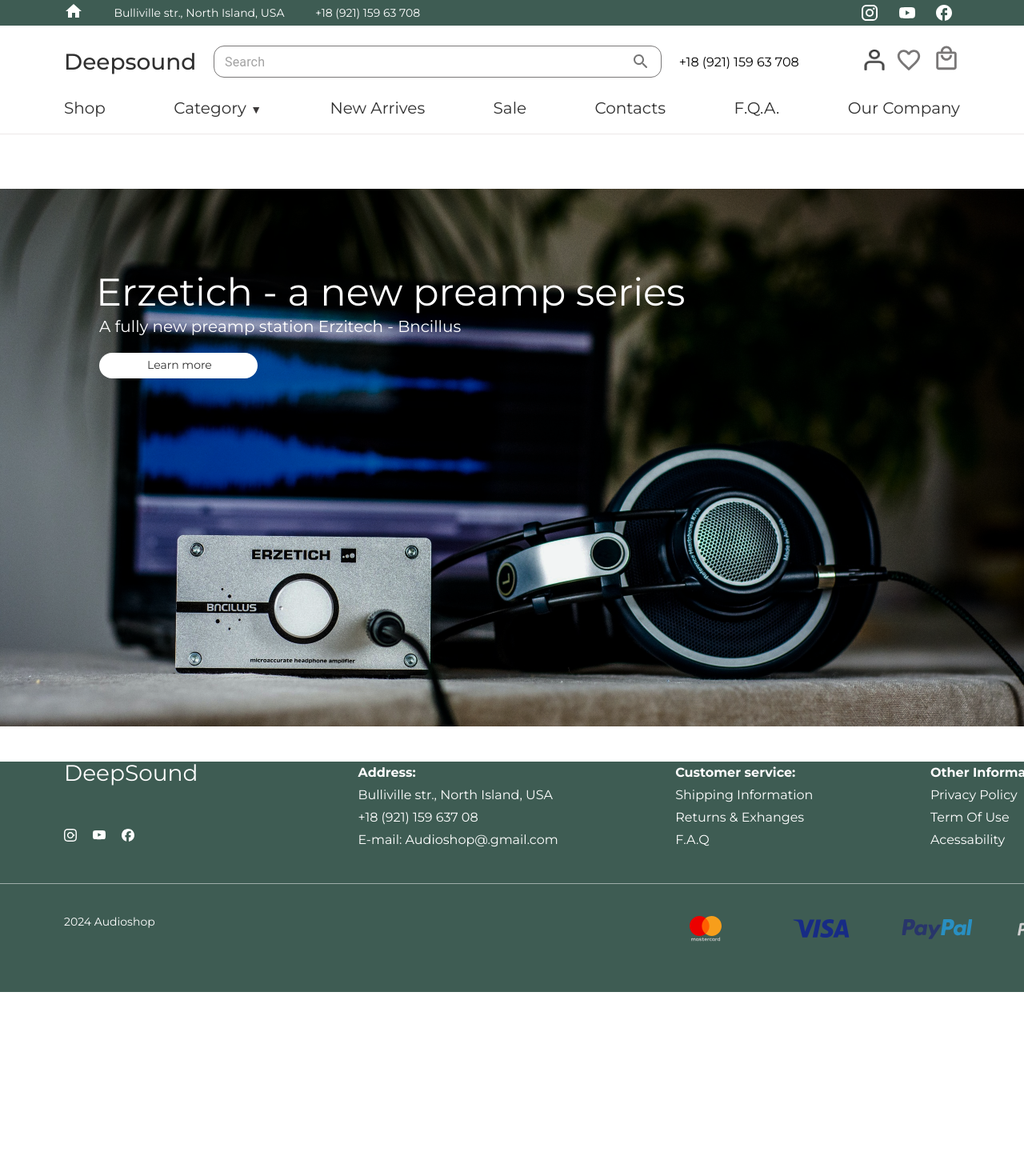
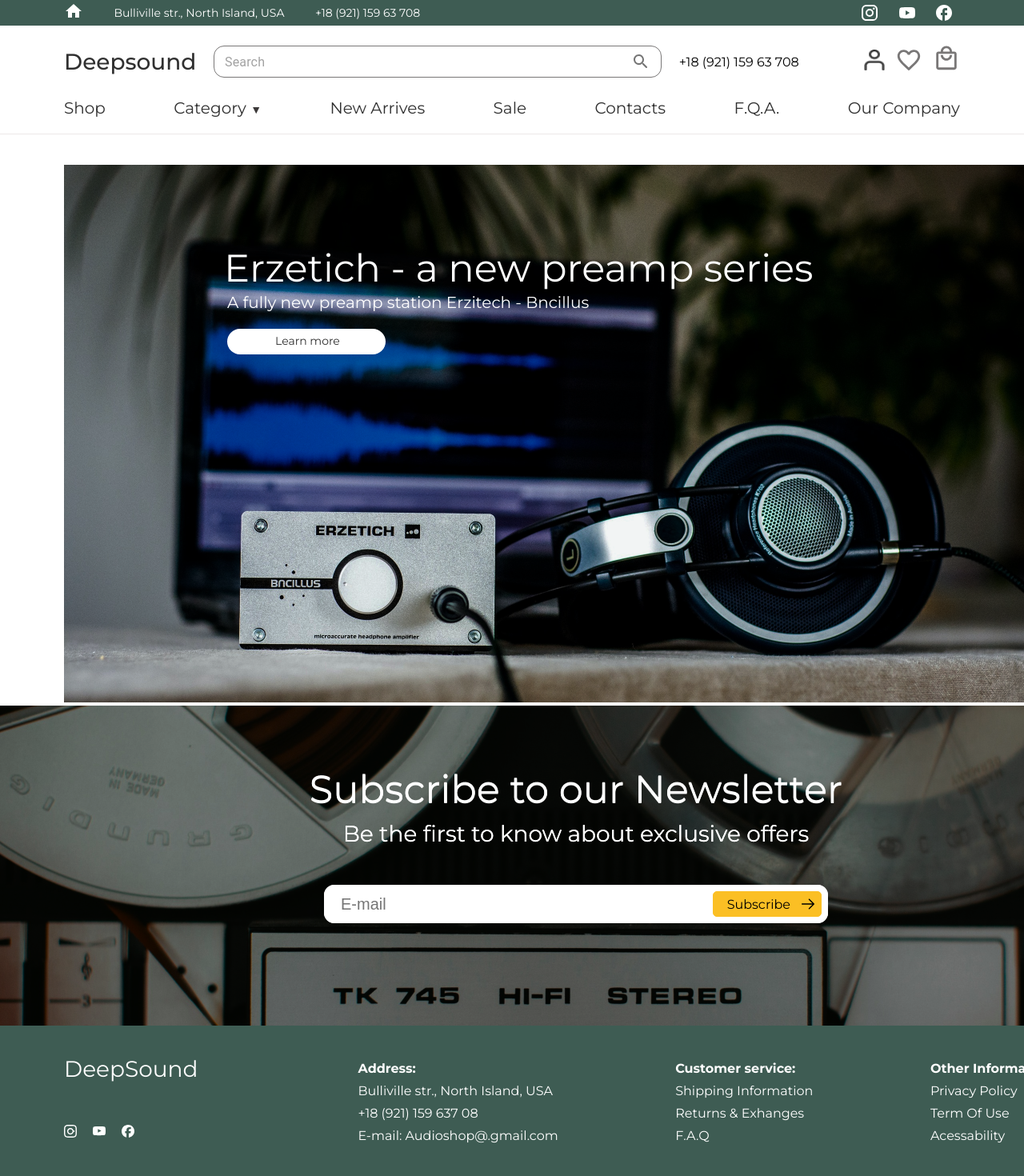
Before and after one commit to EkL1Ps/deep_sound_online, a React (Create React App) app in the folder client/: page / in a window 1280 px wide. Shown: the top 1470 px of the page at 80% size. Before the commit the page ends 1240 px from the top, so only its background shows below. Built offline with nearby package versions, Linux system fonts and the light colour scheme.

Commit message:
made subscribe block

```diff
--- a/client/public/index.html
+++ b/client/public/index.html
@@ -1,4 +1,4 @@
-<!DOCTYPE html>
+<!doctype html>
 <html lang="en">
   <head>
     <meta charset="utf-8" />
@@ -6,14 +6,15 @@
     <!-- <link rel="preconnect" href="https://fonts.googleapis.com" />
     <link rel="preconnect" href="https://fonts.gstatic.com" crossorigin />
     <link rel="stylesheet" href="https://fonts.googleapis.com/css2?family=Roboto:wght@300;400;500;600;700&display=swap" /> -->
-    <link rel="preconnect" href="https://fonts.googleapis.com">
-<link rel="preconnect" href="https://fonts.gstatic.com" crossorigin>
-<link href="https://fonts.googleapis.com/css2?family=Montserrat:ital,wght@0,100..900;1,100..900&display=swap" rel="stylesheet">
+    <link rel="preconnect" href="https://fonts.googleapis.com" />
+    <link rel="preconnect" href="https://fonts.gstatic.com" crossorigin />
+    <link
+      href="https://fonts.googleapis.com/css2?family=Montserrat:ital,wght@0,100..900;1,100..900&display=swap"
+      rel="stylesheet"
+    />
     <title>Online-store</title>
   </head>
   <body>
-
     <div id="root"></div>
-
   </body>
 </html>
--- a/client/src/components/Footer/Footer.jsx
+++ b/client/src/components/Footer/Footer.jsx
@@ -7,11 +7,24 @@
 import payPalImage from "../../images/footer/Pay-Pal.svg";
 import payoneerImage from "../../images/footer/Payoneer.svg";
 import visaImage from "../../images/footer/visa.svg";
+import arrowSubscribe from "../../images/footer/arrow.svg";
 
 const Footer = () => {
   return (
     <>
       <footer className="footer">
+        <div className="main-subscribe">
+          <h2>Subscribe to our Newsletter</h2>
+          <p>Be the first to know about exclusive offers</p>
+          <div className="subscribe-input">
+            <div className="si-form">
+              <input type="email" name="subscribe" placeholder="E-mail" />
+              <button>
+                Subscribe <img src={arrowSubscribe} alt="arrow" />
+              </button>
+            </div>
+          </div>
+        </div>
         <div className="footer-container">
           <div className="footer-info-container">
             <div className="footer-logo">
--- a/client/src/components/Footer/Footer.scss
+++ b/client/src/components/Footer/Footer.scss
@@ -1,6 +1,11 @@
+@import "../../styles/variables.scss";
+@import "../../styles/normalize.scss";
+@import "../../styles/_app.scss";
+
 .footer {
   min-width: 1440px;
-  height: 288px;
+  padding: 0 0 1px;
+  min-height: 268px;
   background-color: #3e5c53;
   color: white;
   font-weight: 400;
@@ -9,7 +14,7 @@
 }
 .footer-container {
   width: 1280px;
-  margin: 40px auto;
+  margin: 40px auto 40px;
 }
 .footer-info-container {
   display: flex;
@@ -52,3 +57,71 @@
   display: flex;
   justify-content: space-between;
 }
+
+.main-subscribe {
+  background: url("../../../public/images/Photo.png") no-repeat;
+  height: 400px;
+  margin: 0 auto;
+  width: 1440px;
+  text-align: center;
+  padding: 1px 0 0 0;
+  * {
+    font-weight: 400;
+  }
+  h2 {
+    font-size: 48px;
+    line-height: 48px;
+    margin: 80px 0 17px 0;
+  }
+  p {
+    font-size: 28px;
+    line-height: 28px;
+  }
+  .subscribe-input {
+    margin: 50px 0 0 0;
+    position: relative;
+    .si-form {
+      margin: 0 auto;
+      background-color: white;
+      width: 630px;
+      height: 48px;
+      border-radius: 13px;
+      text-align: left;
+
+      input {
+        width: 454px;
+        height: 24px;
+        border: 0;
+        outline: 0;
+        font-size: 20px;
+        margin: 12px 0 0 0;
+        padding: 0 0 0 21px;
+      }
+    }
+    button {
+      cursor: pointer;
+      display: flex;
+      position: absolute;
+      justify-content: end;
+      width: 136px;
+      height: 32px;
+      border-radius: 5px;
+      background-color: $accentyellow;
+      border: 1px solid $accentyellow;
+      left: 891px;
+      top: 8px;
+      font-family: "Montserrat", sans-serif;
+      font-size: 16px;
+      align-items: center;
+      transition: 0.5s all;
+      img {
+        width: 16px;
+        height: 16px;
+        margin: 0 8px 0 14px;
+      }
+      &:hover {
+        background-color: white;
+      }
+    }
+  }
+}
--- a/client/src/pages/Home/Home.jsx
+++ b/client/src/pages/Home/Home.jsx
@@ -4,7 +4,8 @@
 
 function Home() {
   return (
-    <div className="container">
+    <>
+      <div className="main-page">
         <div>
           <img src="/images/mainpage.png" alt="mainpage" />
           <h2 className="img__title">Erzetich - a new preamp series</h2>
@@ -18,6 +19,7 @@
           </NavLink>
         </div>
       </div>
+    </>
   );
 }
 export default Home;
--- a/client/src/pages/Home/Home.scss
+++ b/client/src/pages/Home/Home.scss
@@ -2,9 +2,7 @@
 @import "../../styles/normalize.scss";
 @import "../../styles/_app.scss";
 
-.container {
-  display: flex;
-  justify-content: center;
+.main-page {
   margin-top: 30px;
   position: relative;
 }
```
Also changed, not shown: client/public/images/Photo.png (added), client/src/images/footer/arrow.svg (added). Lines whose indentation alone changed are shown as unchanged.
